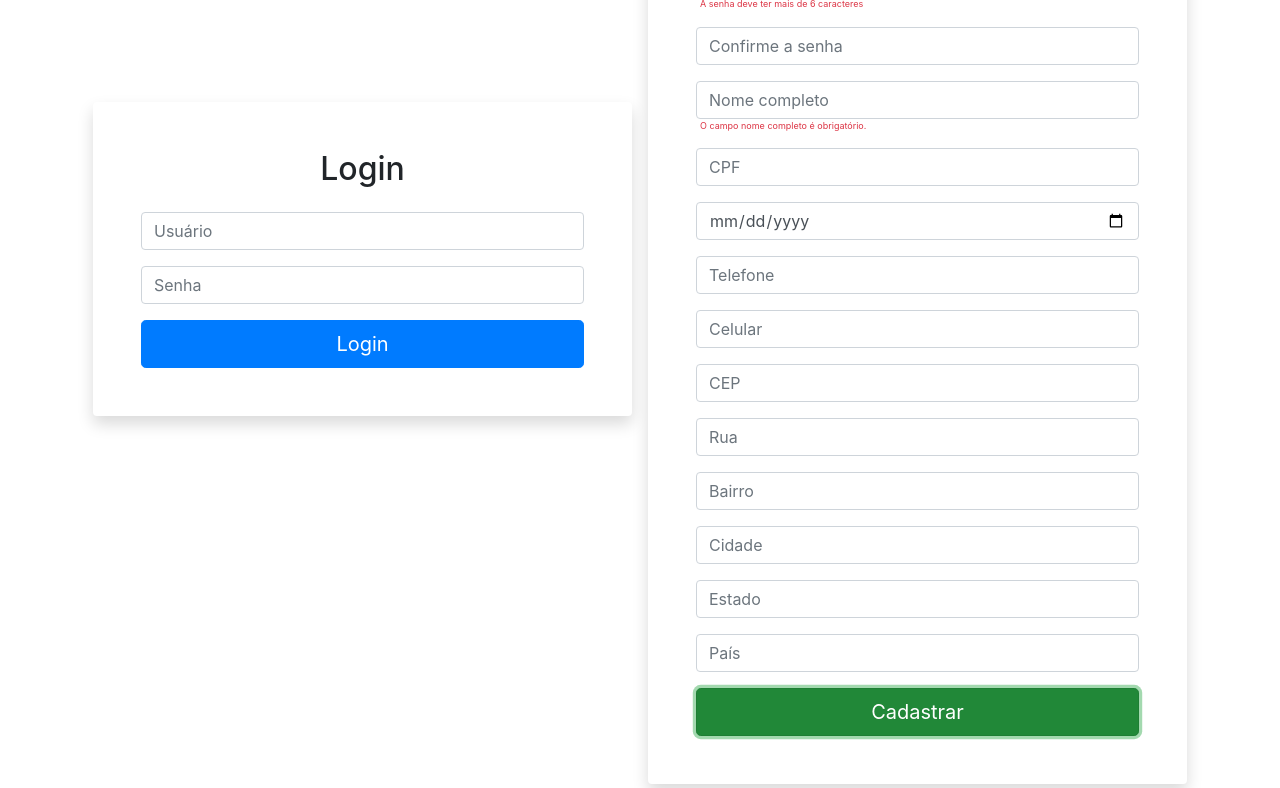
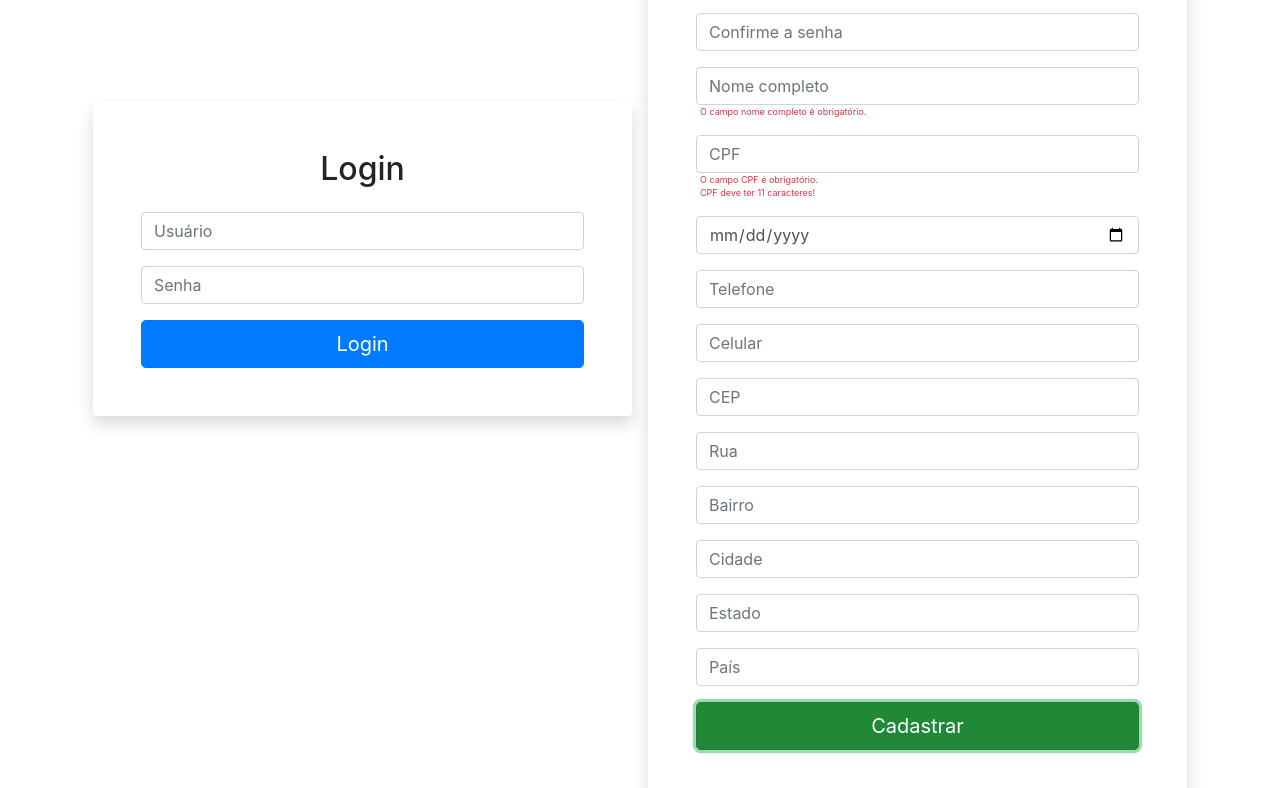
Before and after one commit to matheusilveiraw/provaagrosys, a plain HTML site: page index.html in a window 1280 px wide. Both pictures are taken after a click on the button "Cadastrar". Shown: the part 129-917 px from the top of the page. Drawn offline with nearby package versions, Linux system fonts and the light colour scheme.

Commit message:
validar cpf

```diff
--- a/index.html
+++ b/index.html
@@ -50,7 +50,9 @@
 
                     </div>
                     <div class="mb-3">
-                        <input type="number" class="form-control mb-3" id="cpf" placeholder="CPF">
+                        <input type="number" class="form-control" id="cpf" placeholder="CPF">
+                        <p id="errosCpf" class="text-danger erro-fonte ml-1"></p>
+
                     </div>
                     <div class="mb-3">
                         <input type="date" class="form-control mb-3" id="dataNascimento" placeholder="Data de nascimento">
--- a/script.js
+++ b/script.js
@@ -1,6 +1,5 @@
 function validarDadosParaCadastro() {
     // Coletando os valores dos inputs
-    let cpf = document.getElementById('cpf').value;
     let dataNascimento = document.getElementById('dataNascimento').value;
     let telefone = document.getElementById('telefone').value;
     let celular = document.getElementById('celular').value;
@@ -15,6 +14,7 @@ function validarDadosParaCadastro() {
     validarSenhaCadastro();
     validarConfirmaSenhaCadastro();
     validarNomeCompleto();
+    validarCPF();
 
     // if (senha === "") {
     //     erros.push("O campo Senha é obrigatório.");
@@ -126,10 +126,34 @@ function validarNomeCompleto() {
     }
 
     if (nomeCompleto.match(apenasLetras)) {
-
         errosNomeCompleto.push("Não é permitido caracteres especiais e números no campo nome completo.");
     }
+
     if (errosNomeCompleto.length > 0) {
         document.getElementById('errosNomeCompleto').innerHTML = errosNomeCompleto.join("<br>");
     }
 }
+
+function validarCPF() {
+    let cpf = document.getElementById('cpf').value;
+    let errosCpf = [];
+    const apenasNumeros = /[^0-9 ]/g;
+
+    document.getElementById('errosCpf').innerHTML = "";
+
+    if (cpf === "") {
+        errosCpf.push("O campo CPF é obrigatório.");
+    }
+
+    if (cpf.match(apenasNumeros)) {
+        errosCpf.push("Não é permitido caracteres especiais e letras no campo CPF.");
+    }
+
+    if (cpf.length != 11) {
+        errosCpf.push("CPF deve ter 11 caracteres!");
+    }
+
+    if (errosCpf.length > 0) {
+        document.getElementById('errosCpf').innerHTML = errosCpf.join("<br>");
+    }
+}
```
